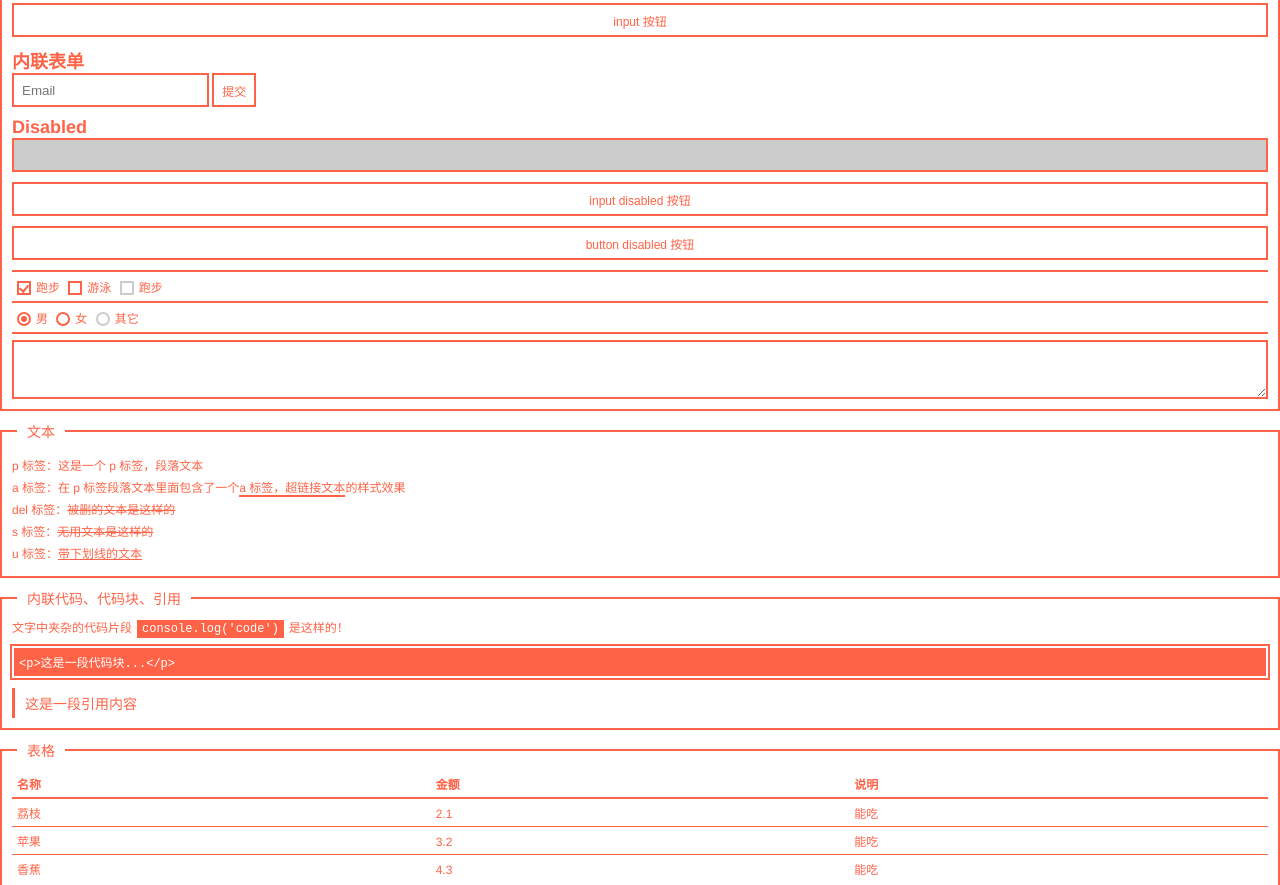
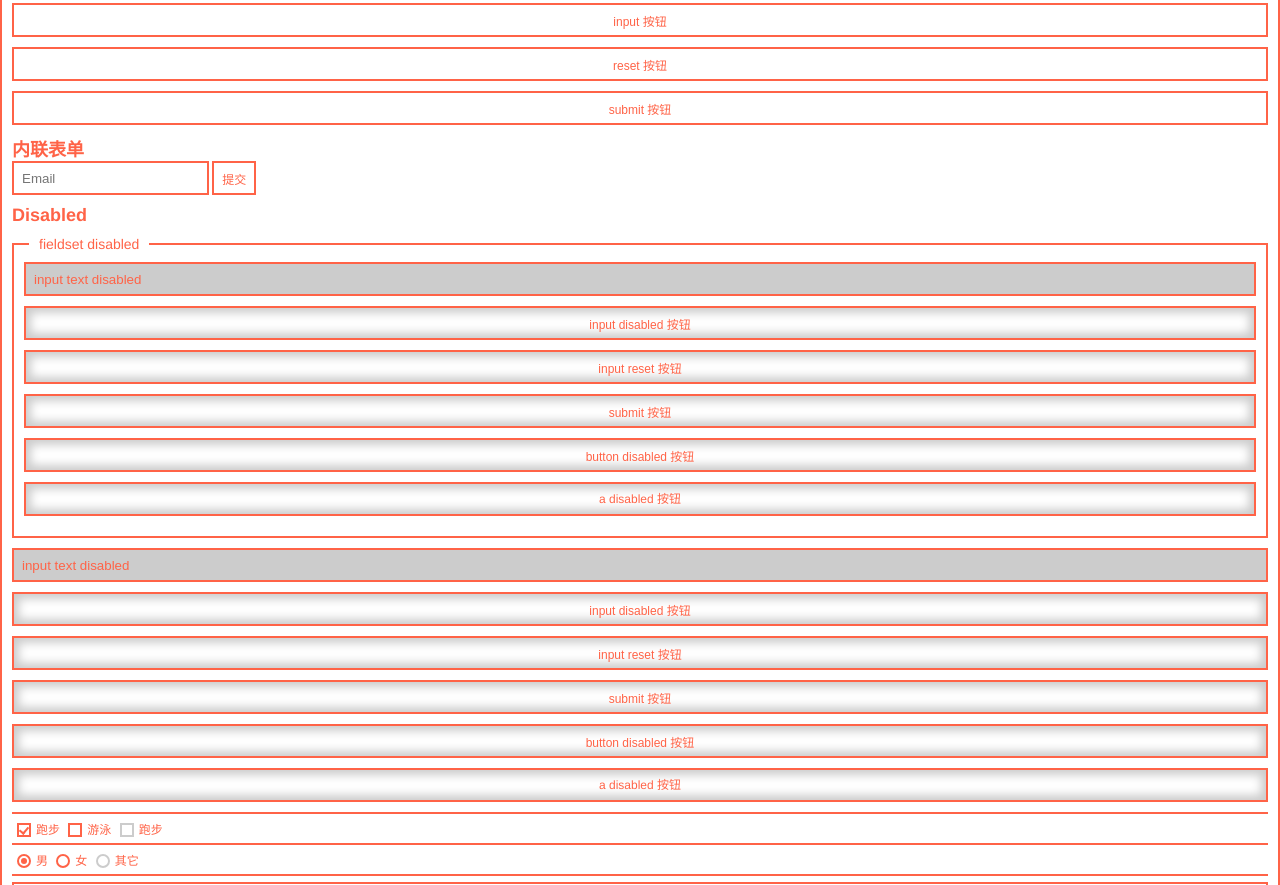
Before and after one commit to MiGongOrg/Tomato, a website: page index.html in a window 1280 px wide. Shown: the part 563-1448 px from the top of the page. Drawn offline with nearby package versions, Linux system fonts and the light colour scheme.

Commit message:
*修改 btn disabled 样式

```diff
--- a/index.html
+++ b/index.html
@@ -35,13 +35,27 @@
       <button>button 按钮</button>
       <a class="btn" href="javascript:;">a 标签按钮</a>
       <input type="button" value="input 按钮">
+      <input type="reset" name="" value="reset 按钮">
+      <input type="submit" name="" value="submit 按钮">
       <h4>内联表单</h4>
       <input class="inline" type="text" name="" placeholder="Email">
       <button class="inline">提交</button>
       <h4>Disabled</h4>
-      <input type="text" name="" disabled>
+      <fieldset disabled>
+        <legend>fieldset disabled</legend>
+        <input type="text" name="" value="input text disabled">
+        <input type="button" name="" value="input disabled 按钮">
+        <input type="reset" name="" value="input reset 按钮">
+        <input type="submit" name="" value="submit 按钮">
+        <button>button disabled 按钮</button>
+        <a href="#" class="btn">a disabled 按钮</a>
+      </fieldset>
+      <input type="text" name="" value="input text disabled" disabled>
       <input type="button" name="" value="input disabled 按钮" disabled>
+      <input type="reset" name="" value="input reset 按钮" disabled>
+      <input type="submit" name="" value="submit 按钮" disabled>
       <button disabled>button disabled 按钮</button>
+      <a href="#" class="btn disabled">a disabled 按钮</a>
       <hr>
       <div class="checkbox">
         <input id="hobbyOne" type="checkbox" checked>
--- a/src/css/style.less
+++ b/src/css/style.less
@@ -13,6 +13,19 @@
   .label() {
     border-color: @grayColorC;
     cursor: not-allowed;
+  }
+  .btn() {
+    cursor: not-allowed;
+    background: none;
+    box-shadow: 0px 0px 10px 5px #ccc inset;
+    &:hover {
+      box-shadow: 0px 0px 10px 5px #ccc inset;
+    }
+    &:active {
+      background-color: @whiteColor;
+      border-color: @tomatoColor;
+      color: @tomatoColor;
+    }
   }
 }
 
@@ -162,34 +175,8 @@ textarea {
     #disabled > .label;
   }
 }
-// disabled
-input[disabled], textarea[disabled] {
-  #disabled > .default;
-}
-fieldset[disabled] {
-  input, textarea {
-    #disabled > .default;
-  }
-  input[type="button"], button, a.btn {
-    cursor: not-allowed;
-    &:hover {
-      box-shadow: none;
-    }
-  }
-}
-input[type="button"][disabled], button[disabled] {
-  cursor: not-allowed;
-  &:hover {
-    box-shadow: none;
-  }
-  &:active {
-    background-color: @whiteColor;
-    border-color: @tomatoColor;
-    color: @tomatoColor;
-  }
-}
 // button
-button, input[type="button"], a.btn {
+button, input[type="button"], input[type="reset"], input[type="submit"], a.btn {
   display: block;
   border: 2px solid @tomatoColor;
   padding: 5px 8px;
@@ -217,6 +204,21 @@ button, input[type="button"], a.btn {
 // button hover & input focus
 input:focus, textarea:focus {
   box-shadow: 3px 3px 0px 0px @tomatoColor;
+}
+// disabled
+input[disabled], textarea[disabled] {
+  #disabled > .default;
+}
+fieldset[disabled] {
+  input, textarea {
+    #disabled > .default;
+  }
+  input[type="button"], input[type="reset"], input[type="submit"], button, a.btn {
+    #disabled > .btn;
+  }
+}
+input[type="button"][disabled], input[type="reset"][disabled], input[type="submit"][disabled], button[disabled], a.disabled {
+  #disabled > .btn;
 }
 code {
   color: @whiteColor;
```
